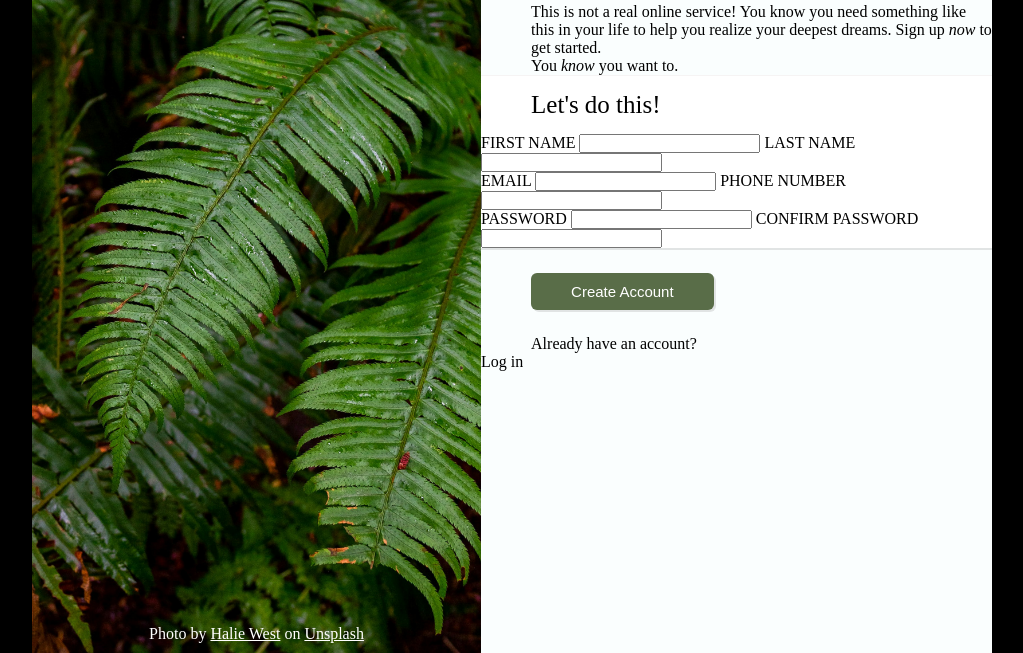
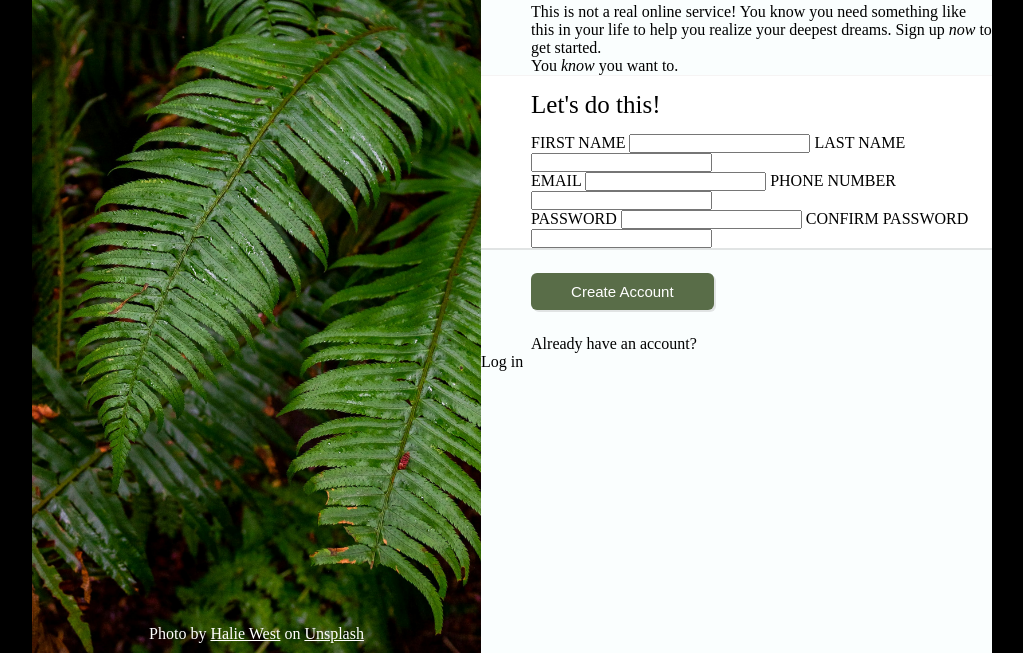
Before and after one commit to CaptainDeuce/odin-sign-up-form, a plain HTML site: page index.html in a window 1280 px wide. Shown: the part 147-800 px from the top of the page, without its empty margins (128-1151 px from the left). Drawn offline with Linux system fonts and the light colour scheme.

Commit message:
Add left margin for form elements

```diff
--- a/styles.css
+++ b/styles.css
@@ -76,6 +76,12 @@ form {
     margin-bottom: 15px;
 }
 
+.full-name,
+.communication,
+.pwd {
+    margin-left: 50px;
+}
+
 button {
     background-color: #596D48;
     color: white;
```
